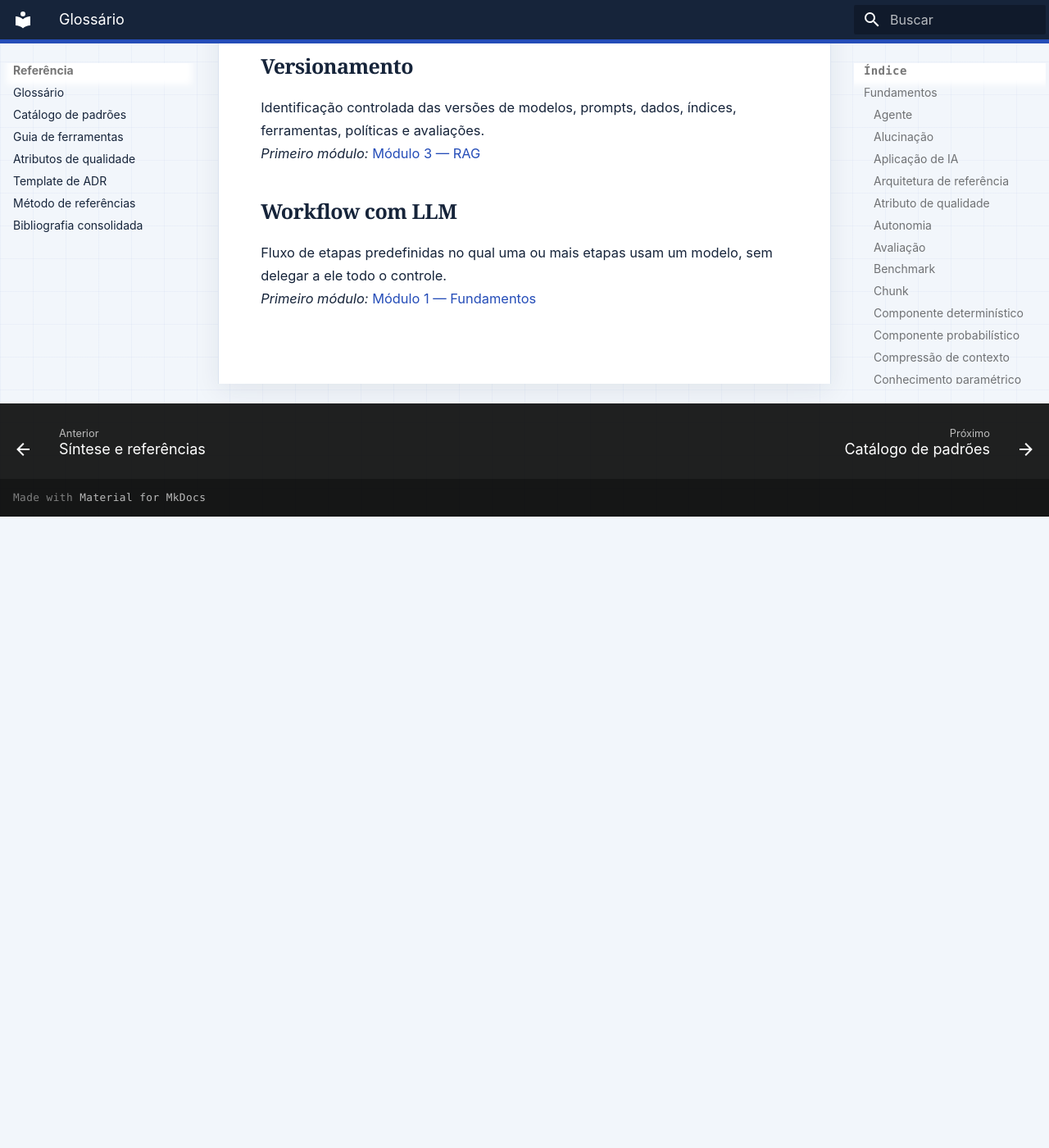
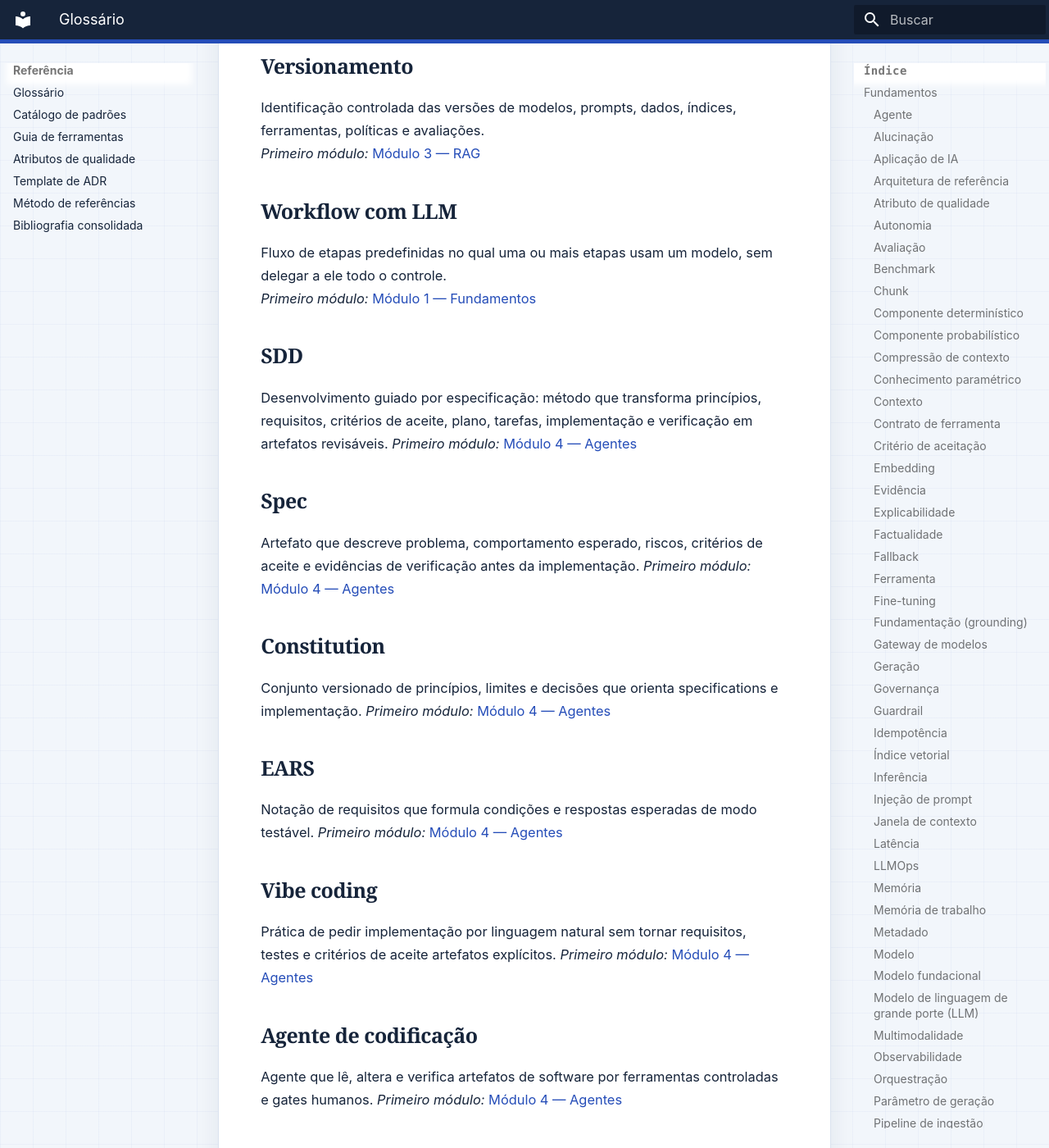
Before and after one commit to aulas-marco/arquitetura-solucoes-ia-generativa, an MkDocs documentation site: the page built from docs/referencia/glossario.md, in a window 1280 px wide and 1400 px high, scrolled down 12125 px. Shown: the whole window at 82% size. Built offline with MkDocs 1.6.1 and Material for MkDocs 9.7.7, drawn with Linux system fonts in a browser that asks for light colours; before the commit the page ends 12755 px from its top, so only the background shows below that.

Commit message:
docs: connect SDD across curriculum backbone

```diff
--- a/docs/referencia/glossario.md
+++ b/docs/referencia/glossario.md
@@ -275,3 +275,27 @@ Identificação controlada das versões de modelos, prompts, dados, índices, fe
 ### Workflow com LLM
 Fluxo de etapas predefinidas no qual uma ou mais etapas usam um modelo, sem delegar a ele todo o controle.
 *Primeiro módulo:* [Módulo 1 — Fundamentos](../sobre/plano-da-disciplina.md#modulo-1)
+
+### SDD
+Desenvolvimento guiado por especificação: método que transforma princípios, requisitos, critérios de aceite, plano, tarefas, implementação e verificação em artefatos revisáveis.
+*Primeiro módulo:* [Módulo 4 — Agentes](../sobre/plano-da-disciplina.md#modulo-4)
+
+### Spec
+Artefato que descreve problema, comportamento esperado, riscos, critérios de aceite e evidências de verificação antes da implementação.
+*Primeiro módulo:* [Módulo 4 — Agentes](../sobre/plano-da-disciplina.md#modulo-4)
+
+### Constitution
+Conjunto versionado de princípios, limites e decisões que orienta specifications e implementação.
+*Primeiro módulo:* [Módulo 4 — Agentes](../sobre/plano-da-disciplina.md#modulo-4)
+
+### EARS
+Notação de requisitos que formula condições e respostas esperadas de modo testável.
+*Primeiro módulo:* [Módulo 4 — Agentes](../sobre/plano-da-disciplina.md#modulo-4)
+
+### Vibe coding
+Prática de pedir implementação por linguagem natural sem tornar requisitos, testes e critérios de aceite artefatos explícitos.
+*Primeiro módulo:* [Módulo 4 — Agentes](../sobre/plano-da-disciplina.md#modulo-4)
+
+### Agente de codificação
+Agente que lê, altera e verifica artefatos de software por ferramentas controladas e gates humanos.
+*Primeiro módulo:* [Módulo 4 — Agentes](../sobre/plano-da-disciplina.md#modulo-4)
```
Also changed, not shown: docs/modulo-4-agentes/exercicios.md (+3 -3 lines), docs/referencia/catalogo-de-padroes.md (+8 -0 lines), docs/sobre/plano-da-disciplina.md (+6 -0 lines).
